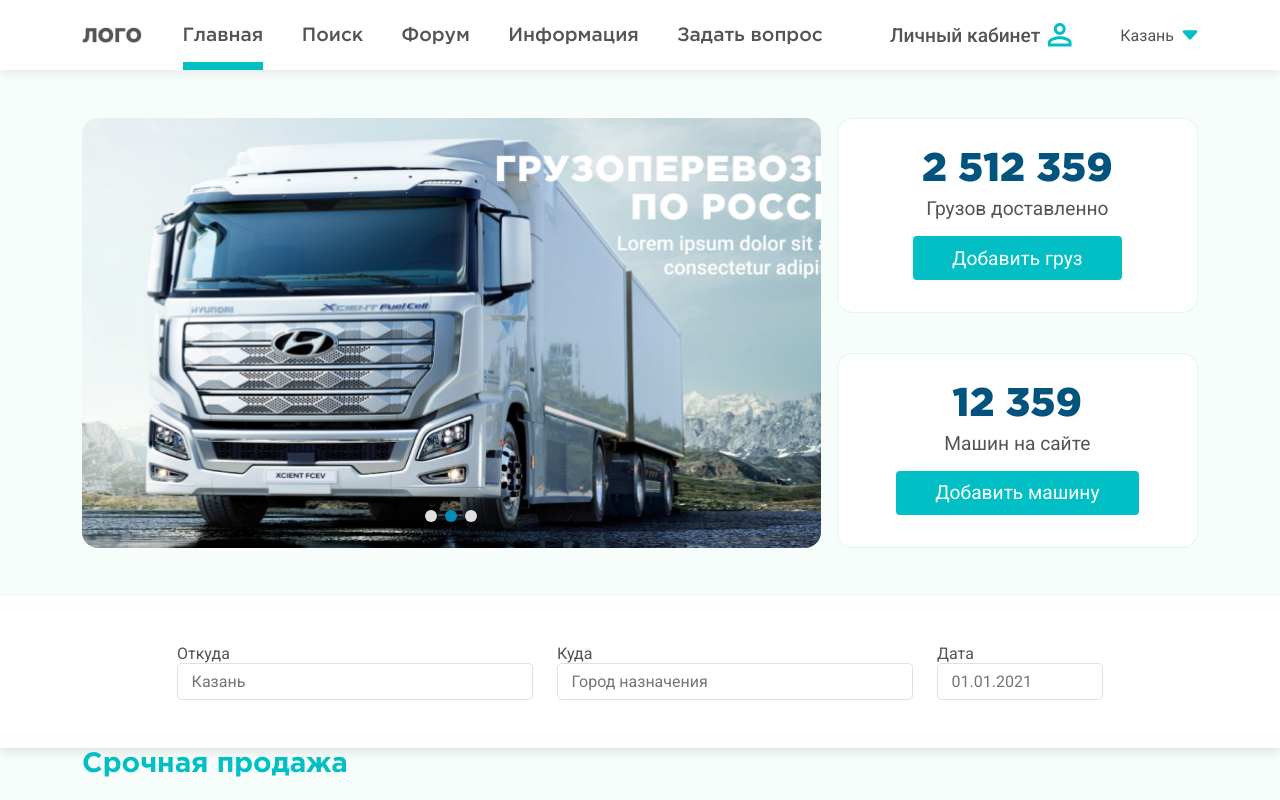
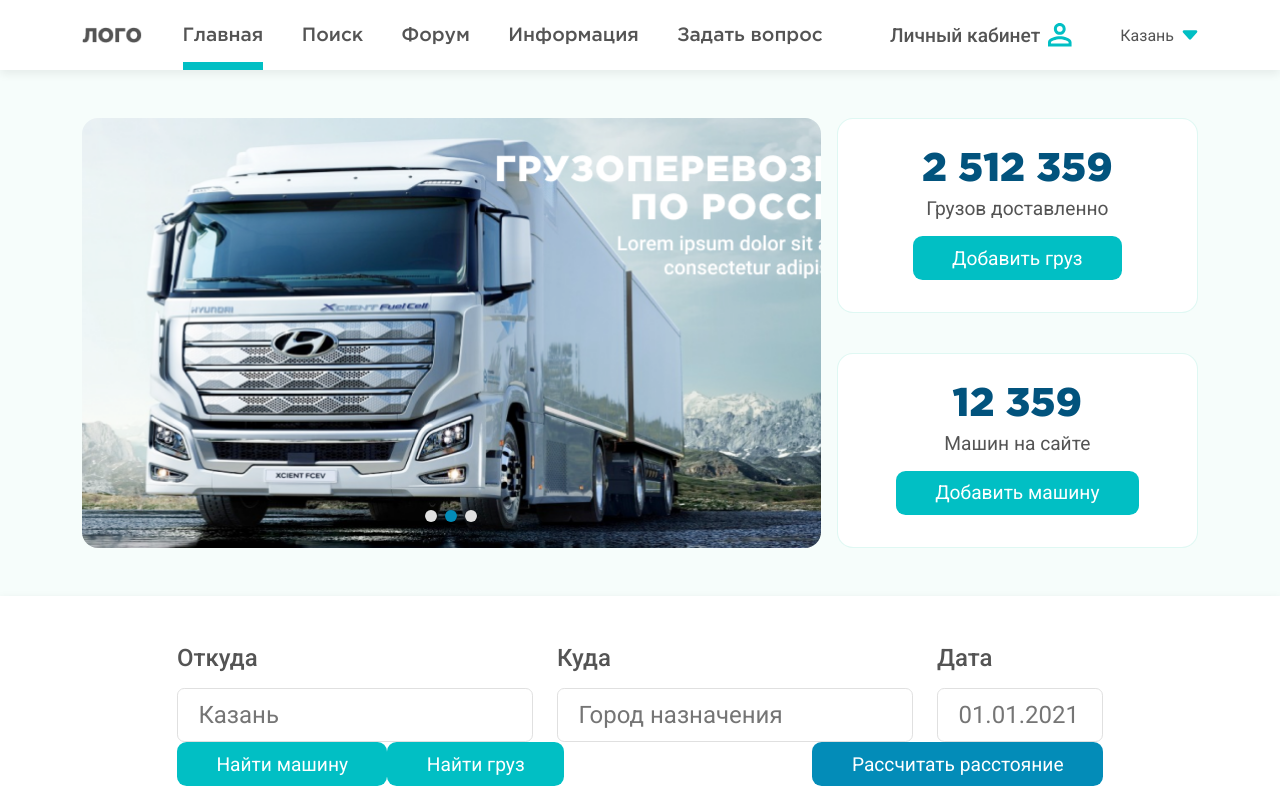
Before and after one commit to PIaiX/cargo, a React (Create React App) app: page / in a window 1280 px wide. Shown: the top 800 px of the page. Built offline with nearby package versions, Linux system fonts and the light colour scheme.

Commit message:
save 1.2

```diff
--- a/src/components/MainPage.js
+++ b/src/components/MainPage.js
@@ -7,6 +7,7 @@
         <main>
             <section id="sec-1" className="py-5">
                 <div className="container">
+
                     <div className="row justify-content-center gx-3">
                         <div className="col-8 col-xxl-7">
                             <div id="slider-1" className="carousel slide" data-bs-ride="carousel">
@@ -46,20 +47,29 @@
 
             <section id="sec-2">
                 <div className="container py-5">
+                    <form>
                         <div className="row justify-content-center">
                             <div className="col-4">
-                            <div>Откуда</div>
-                            <input placeholder="Казань" />
+                                <div className="fs-15 fw-5 mb-3">Откуда</div>
+                                <input placeholder="Казань" className="fs-15"/>
                             </div>
                             <div className="col-4">
-                            <div>Куда</div>
-                            <input placeholder="Город назначения" />
+                                <div className="fs-15 fw-5 mb-3">Куда</div>
+                                <input placeholder="Город назначения" className="fs-15"/>
                             </div>
                             <div className="col-2">
-                            <div>Дата</div>
-                            <input placeholder="01.01.2021" />
+                                <div className="fs-15 fw-5 mb-3">Дата</div>
+                                <input placeholder="01.01.2021" className="fs-15"/>
+                            </div>
+                            <div className="col-10 d-flex justify-content-between fs-12">
+                                <div className="d-flex">
+                                    <button type="button" className="btn btn-1">Найти машину</button>
+                                    <button type="button" className="btn btn-1">Найти груз</button>
+                                </div>
+                                <button type="button" className="btn btn-2">Рассчитать расстояние</button>
                             </div>
                         </div>
+                    </form>
                 </div>
             </section>
 
--- a/src/styles/style.css
+++ b/src/styles/style.css
@@ -69,12 +69,12 @@
 
 input:not(:placeholder-shown),
 textarea:not(:placeholder-shown) {
-  border: 1px solid #BDBDBD;
+  border: 1px solid #E0E0E0;
 }
 
 input:hover,
 textarea:hover {
-  border: 1px solid #828282;
+  border: 1px solid #BDBDBD;
 }
 
 input:focus,
@@ -491,7 +491,7 @@
   -webkit-box-align: center;
       -ms-flex-align: center;
           align-items: center;
-  border-radius: 4px;
+  border-radius: .5em;
   padding: 0.5em 2em;
   text-align: center;
   -webkit-transition: 0.5s;
@@ -510,7 +510,7 @@
 
 .btn-1:hover, .btn-1:focus, .btn-1:active {
   color: #fff;
-  background-color: #01a1a6;
+  background-color: #02537D;
 }
 
 .btn-1:disabled {
@@ -525,7 +525,7 @@
 
 .btn-2:hover, .btn-2:focus, .btn-2:active {
   color: #fff;
-  background-color: #03759a;
+  background-color: #02537D;
 }
 
 .btn-2:disabled {
--- a/src/styles/style.scss
+++ b/src/styles/style.scss
@@ -80,10 +80,10 @@
   box-shadow: unset;
   outline: none;
   &:not(:placeholder-shown) {
-    border: 1px solid $gray-4;
+    border: 1px solid $gray-5;
   }
   &:hover {
-    border: 1px solid $gray-3;
+    border: 1px solid $gray-4;
   }
   &:focus {
     border: 1px solid $green;
@@ -382,7 +382,7 @@
 }
 .btn {
     @include flex-center;
-    border-radius: 4px;
+    border-radius: .5em;
     padding: 0.5em 2em;
     text-align: center;
     transition: 0.5s;
@@ -394,7 +394,7 @@
         color: #fff;
         &:hover, &:focus, &:active {
             color: #fff;
-            background-color: darken($green, 6%);
+            background-color: $dark-blue;
         }
         &:disabled {
             color: #C4C4C4;
@@ -406,7 +406,7 @@
         color: #fff;
         &:hover, &:focus, &:active {
             color: #fff;
-            background-color: darken($blue, 6%);
+            background-color: $dark-blue;
         }
         &:disabled {
             color: #C4C4C4;
```
Also changed, not shown: src/styles/style.min.css, 2 other files (tests, documents, lock files or other folders). Lines whose indentation alone changed are shown as unchanged.
